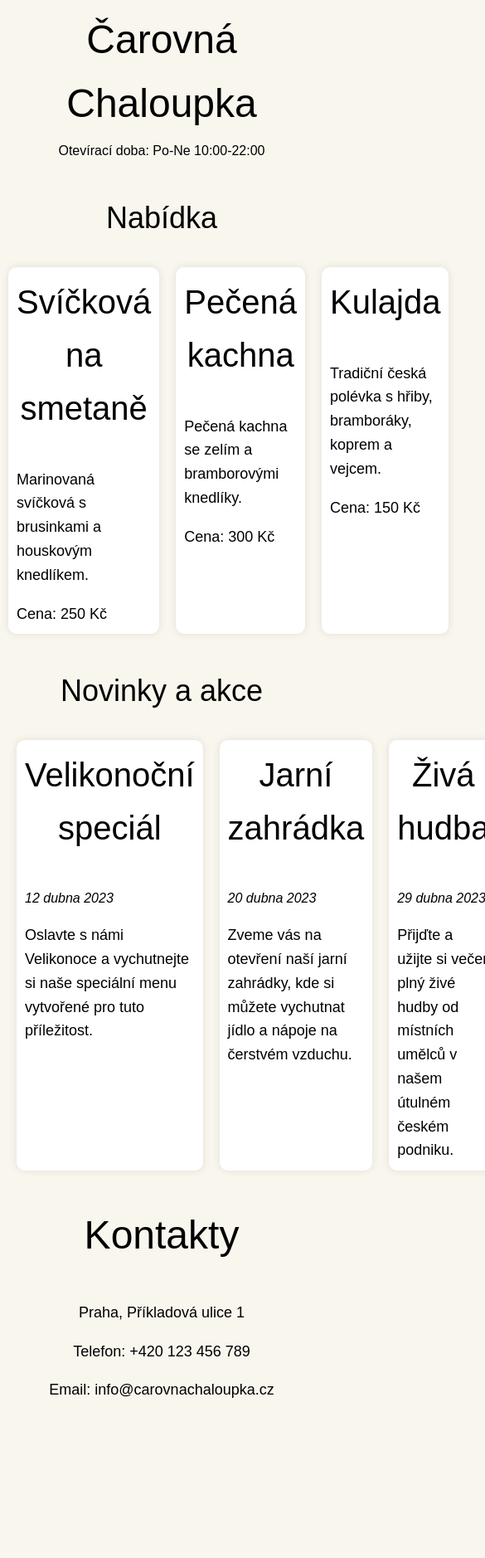
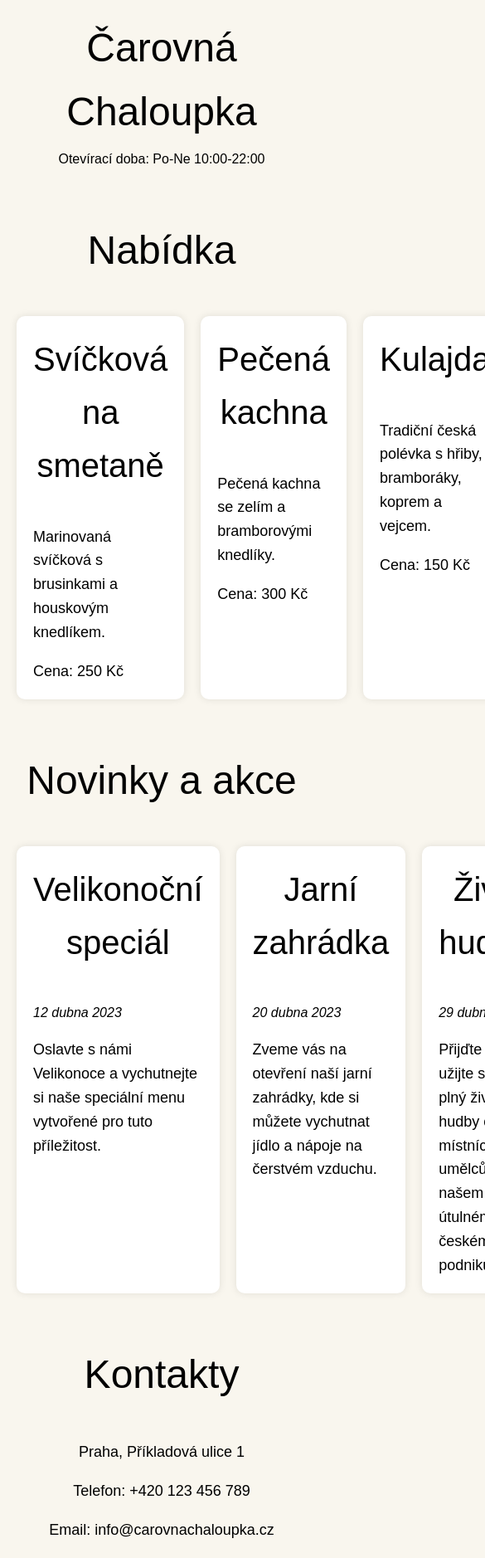
Before and after one commit to czuprojekt/Restaurace, a plain HTML site: page index.html in a window 390 px wide. Shown: the top 1878 px of the page at 83% size, 585 px wide, since content can reach past the window. Before the commit the page ends 1700 px from the top, so only its background shows below. Drawn offline with Linux system fonts and the light colour scheme.

Commit message:
Update style.css

```diff
--- a/style.css
+++ b/style.css
@@ -1,4 +1,4 @@
-/* Základní styly */
+/* Общие стили */
 body {
     font-family: 'Montserrat', sans-serif;
     line-height: 1.6;
@@ -7,49 +7,58 @@ body {
     padding: 0;
     background-color: #f9f6ee;
 }
-/* Styly pro nadpisy */
+
 h1, h2, h3 {
     font-weight: normal;
     color: #000;
     text-align: center;
 }
+
 h1 {
     font-size: 48px;
 }
+
 h2 {
     font-size: 48px;
 }
+
 h3 {
-    font-size: 40px;
+    font-size: 40px; /* Изменение размера шрифта названий */
 }
-/* Styly pro hlavičku */
+
+/* Заголовок */
 header {
     background-color: #f9f6ee;
     padding: 20px;
     text-align: center;
 }
+
     header h1 {
         margin: 0;
         font-size: 48px;
         color: #000;
     }
+
     header p {
         margin-top: 5px;
         color: #000;
     }
-/* Styly pro sekce */
+
+/* Секция */
 .section-header {
     text-align: center;
     margin-bottom: 10px;
 }
+
 .section-content {
     display: flex;
     justify-content: space-between;
 }
+
 section {
     margin: 20px;
 }
-/* Styly pro články */
+
 article {
     background-color: #fff;
     padding: 20px;
@@ -59,71 +68,49 @@ article {
     flex: 1;
     margin-right: 20px;
 }
+
     article:last-child {
         margin-right: 0;
     }
+
     article h3 {
         margin-top: 0;
-        font-size: 40px;
+        font-size: 40px; /* Изменение размера шрифта названий */
         color: #000;
     }
+
     article p {
         font-size: 18px;
     }
-/* Styly pro postranní panel */
+
+/* Новости и акции */
 aside {
     margin: 20px;
 }
-/* Styly pro zápatí */
+
+/* Контактная информация */
 footer {
     background-color: #f9f6ee;
     padding: 20px;
-    text-align: center;
+    text-align: center; /* Выравнивание текста по центру */
     color: #000;
 }
+
     footer h2 {
         font-size: 48px;
         margin-top: 0;
         color: #000;
     }
+
     footer p {
         font-size: 18px;
     }
-/* Dodatečné styly */
+
+/* Дополнительные стили */
 p:last-of-type {
     margin-bottom: 0;
 }
+
 time {
     font-style: italic;
 }
-/* Styly pro obalový prvek */
-.wrapper {
-    max-width: 1200px;
-    margin: 0 auto;
-    padding: 0 20px;
-}
-/* Responzivní styly pro malé obrazovky */
-@media screen and (max-width: 480px) {
-    h1 {
-        font-size: 36px;
-    }
-    h2 {
-        font-size: 36px;
-    }
-    h3 {
-        font-size: 32px;
-    }
-    header {
-        padding: 10px;
-    }
-    section {
-        margin: 10px;
-    }
-    article {
-        padding: 10px;
-        margin-bottom: 10px;
-    }
-    footer {
-        padding: 10px;
-    }
-}
```
